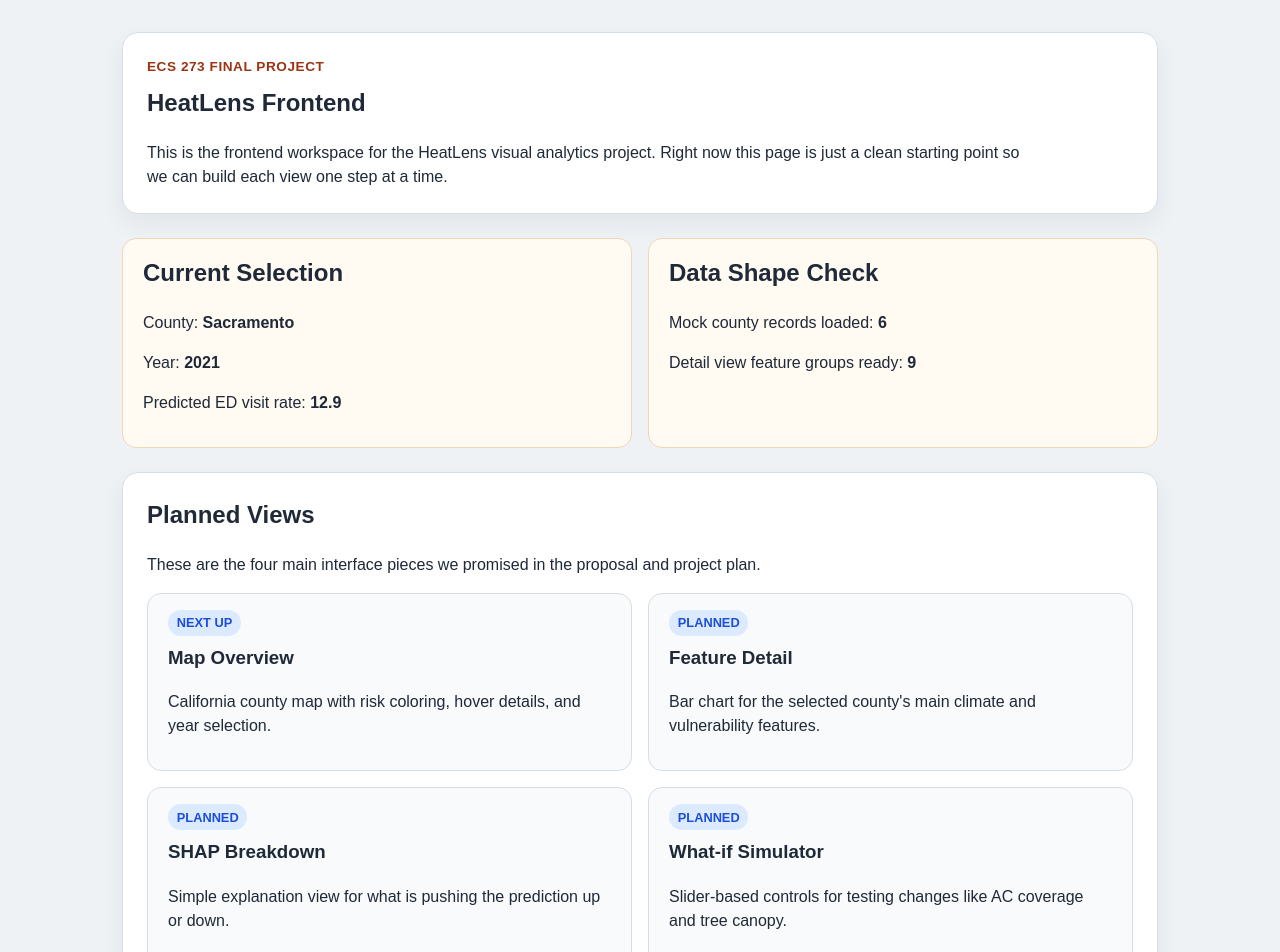
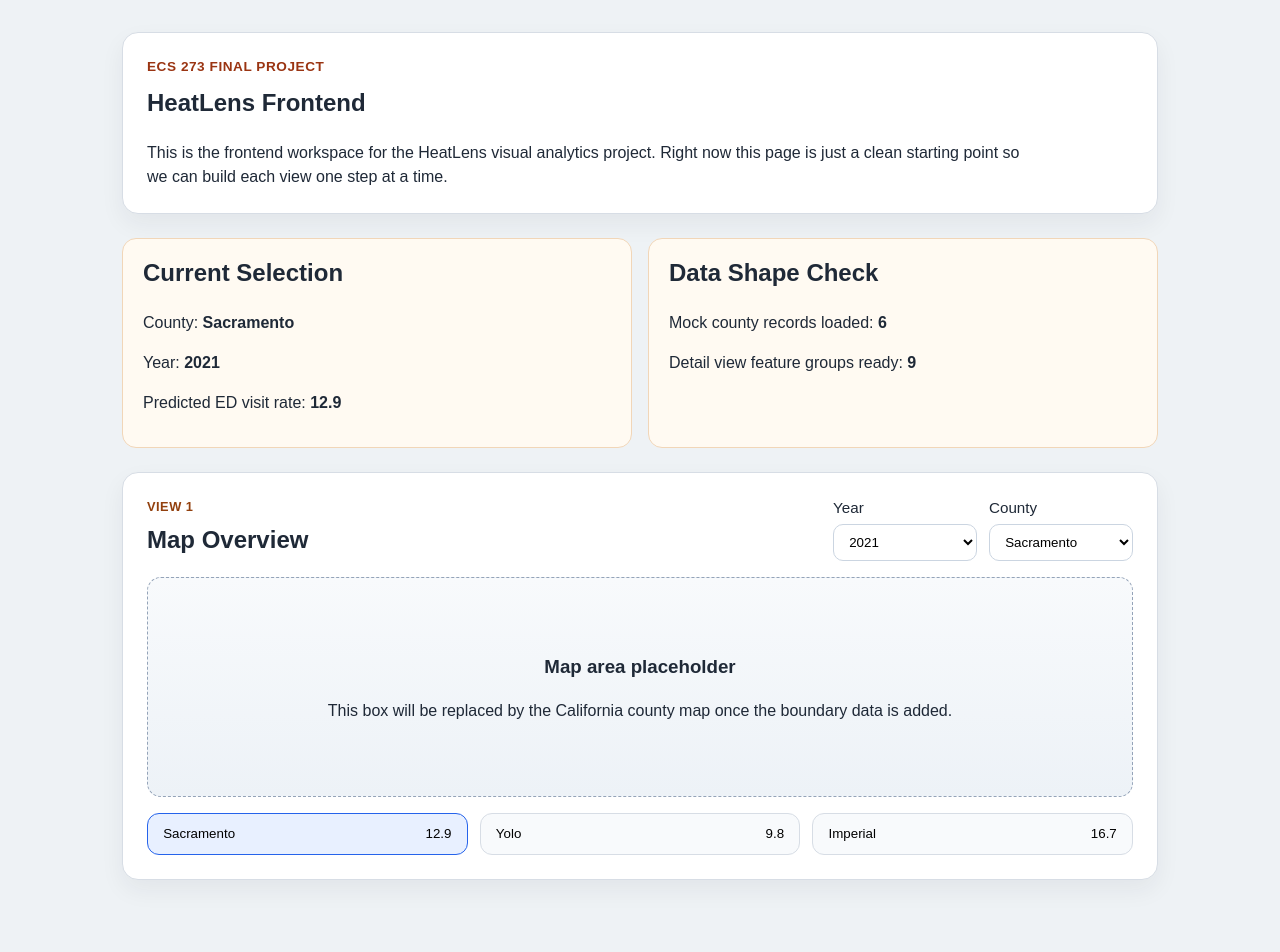
Before and after one commit to yanliang1439/heatlens-ecs273, a React (Vite) app in the folder frontend/heatlens-ui/: page / in a window 1280 px wide. Shown: the top 952 px of the page. Built offline with nearby package versions, Linux system fonts and the light colour scheme; the HTML template or start-up script is replaced by a standard one.

Commit message:
feat: add map overview scaffold and controls

```diff
--- a/frontend/heatlens-ui/src/App.tsx
+++ b/frontend/heatlens-ui/src/App.tsx
@@ -1,39 +1,7 @@
 import { useState } from "react";
-import ViewCard from "./components/ViewCard";
 import { countyDetailMock, countySummariesMock } from "./data/mockData";
 import type { AppSelection } from "./types/stateTypes";
-import type { ViewSummary } from "./types/viewTypes";
-
-const plannedViews: ViewSummary[] = [
-  {
-    id: "map-overview",
-    title: "Map Overview",
-    status: "next up",
-    description:
-      "California county map with risk coloring, hover details, and year selection.",
-  },
-  {
-    id: "feature-detail",
-    title: "Feature Detail",
-    status: "planned",
-    description:
-      "Bar chart for the selected county's main climate and vulnerability features.",
-  },
-  {
-    id: "shap-breakdown",
-    title: "SHAP Breakdown",
-    status: "planned",
-    description:
-      "Simple explanation view for what is pushing the prediction up or down.",
-  },
-  {
-    id: "what-if-simulator",
-    title: "What-if Simulator",
-    status: "planned",
-    description:
-      "Slider-based controls for testing changes like AC coverage and tree canopy.",
-  },
-];
+import MapOverview from "./views/MapOverview";
 
 function App() {
   const defaultSelection: AppSelection = {
@@ -41,7 +9,7 @@ function App() {
     selectedYear: countySummariesMock[0].year,
   };
 
-  const [selection] = useState<AppSelection>(defaultSelection);
+  const [selection, setSelection] = useState<AppSelection>(defaultSelection);
 
   // Keeping this lookup close to App for now makes the early state flow easier
   // to follow before we split more logic into separate files.
@@ -54,6 +22,25 @@ function App() {
 
   if (!selectedCounty) {
     return <main className="app-shell">Selection could not be loaded.</main>;
+  }
+
+  function handleCountyChange(nextCountyFips: string) {
+    setSelection((currentSelection) => ({
+      ...currentSelection,
+      selectedCountyFips: nextCountyFips,
+    }));
+  }
+
+  function handleYearChange(nextYear: number) {
+    const firstCountyInYear = countySummariesMock.find((county) => {
+      return county.year === nextYear;
+    });
+
+    setSelection({
+      selectedYear: nextYear,
+      selectedCountyFips:
+        firstCountyInYear?.countyFips ?? defaultSelection.selectedCountyFips,
+    });
   }
 
   return (
@@ -98,21 +85,13 @@ function App() {
         </div>
       </section>
 
-      <section className="views-panel">
-        <div className="section-heading">
-          <h2>Planned Views</h2>
-          <p>
-            These are the four main interface pieces we promised in the
-            proposal and project plan.
-          </p>
-        </div>
-
-        <div className="view-grid">
-          {plannedViews.map((view) => (
-            <ViewCard key={view.id} view={view} />
-          ))}
-        </div>
-      </section>
+      <MapOverview
+        countySummaries={countySummariesMock}
+        selectedCountyFips={selection.selectedCountyFips}
+        selectedYear={selection.selectedYear}
+        onCountyChange={handleCountyChange}
+        onYearChange={handleYearChange}
+      />
     </main>
   );
 }
--- /dev/null
+++ b/frontend/heatlens-ui/src/components/CountySelect.tsx
@@ -0,0 +1,32 @@
+type CountyOption = {
+  countyFips: string;
+  countyName: string;
+};
+
+type CountySelectProps = {
+  counties: CountyOption[];
+  selectedCountyFips: string;
+  onChange: (countyFips: string) => void;
+};
+
+function CountySelect(props: CountySelectProps) {
+  const { counties, selectedCountyFips, onChange } = props;
+
+  return (
+    <label className="control-group">
+      <span>County</span>
+      <select
+        value={selectedCountyFips}
+        onChange={(event) => onChange(event.target.value)}
+      >
+        {counties.map((county) => (
+          <option key={county.countyFips} value={county.countyFips}>
+            {county.countyName}
+          </option>
+        ))}
+      </select>
+    </label>
+  );
+}
+
+export default CountySelect;
--- /dev/null
+++ b/frontend/heatlens-ui/src/components/YearSelect.tsx
@@ -0,0 +1,27 @@
+type YearSelectProps = {
+  years: number[];
+  selectedYear: number;
+  onChange: (year: number) => void;
+};
+
+function YearSelect(props: YearSelectProps) {
+  const { years, selectedYear, onChange } = props;
+
+  return (
+    <label className="control-group">
+      <span>Year</span>
+      <select
+        value={selectedYear}
+        onChange={(event) => onChange(Number(event.target.value))}
+      >
+        {years.map((year) => (
+          <option key={year} value={year}>
+            {year}
+          </option>
+        ))}
+      </select>
+    </label>
+  );
+}
+
+export default YearSelect;
--- a/frontend/heatlens-ui/src/index.css
+++ b/frontend/heatlens-ui/src/index.css
@@ -26,7 +26,7 @@ body {
 }
 
 .hero-panel,
-.views-panel {
+.view-panel {
   background: #ffffff;
   border: 1px solid #d7dde5;
   border-radius: 16px;
@@ -73,38 +73,87 @@ body {
   padding: 1rem 1.25rem;
 }
 
-.section-heading {
+.view-panel {
+  margin-bottom: 1.5rem;
+}
+
+.panel-header {
+  display: flex;
+  justify-content: space-between;
+  gap: 1rem;
+  align-items: flex-start;
   margin-bottom: 1rem;
 }
 
-.section-heading p {
-  margin-bottom: 0;
+.panel-header h2 {
+  margin: 0;
 }
 
-.view-grid {
-  display: grid;
-  grid-template-columns: repeat(2, minmax(0, 1fr));
-  gap: 1rem;
+.panel-tag {
+  margin-top: 0;
+  margin-bottom: 0.35rem;
+  font-size: 0.8rem;
+  font-weight: 700;
+  letter-spacing: 0.04em;
+  text-transform: uppercase;
+  color: #92400e;
 }
 
-.view-card {
-  background: #f8fafc;
-  border: 1px solid #d7dde5;
-  border-radius: 14px;
-  padding: 1rem 1.25rem;
+.control-row {
+  display: flex;
+  gap: 0.75rem;
+  flex-wrap: wrap;
 }
 
-.view-status {
-  display: inline-block;
-  margin-top: 0;
-  margin-bottom: 0.5rem;
-  padding: 0.2rem 0.55rem;
-  border-radius: 999px;
-  background: #dbeafe;
-  color: #1d4ed8;
-  font-size: 0.8rem;
-  font-weight: 700;
-  text-transform: uppercase;
+.control-group {
+  display: flex;
+  flex-direction: column;
+  gap: 0.25rem;
+  font-size: 0.95rem;
+}
+
+.control-group select {
+  min-width: 9rem;
+  padding: 0.55rem 0.7rem;
+  border: 1px solid #cbd5e1;
+  border-radius: 10px;
+  background: #ffffff;
+}
+
+.map-placeholder {
+  min-height: 220px;
+  display: grid;
+  place-items: center;
+  margin-bottom: 1rem;
+  border: 1px dashed #94a3b8;
+  border-radius: 14px;
+  background: linear-gradient(180deg, #f8fafc, #edf2f7);
+  text-align: center;
+  padding: 1rem;
+}
+
+.county-list {
+  display: grid;
+  grid-template-columns: repeat(3, minmax(0, 1fr));
+  gap: 0.75rem;
+}
+
+.county-row {
+  display: flex;
+  justify-content: space-between;
+  gap: 0.75rem;
+  width: 100%;
+  padding: 0.8rem 0.95rem;
+  border: 1px solid #d7dde5;
+  border-radius: 12px;
+  background: #f8fafc;
+  text-align: left;
+  cursor: pointer;
+}
+
+.county-row.selected {
+  border-color: #2563eb;
+  background: #e8f0ff;
 }
 
 @media (max-width: 700px) {
@@ -113,7 +162,11 @@ body {
   }
 
   .status-grid,
-  .view-grid {
+  .county-list {
     grid-template-columns: 1fr;
   }
+
+  .panel-header {
+    flex-direction: column;
+  }
 }
--- /dev/null
+++ b/frontend/heatlens-ui/src/views/MapOverview.tsx
@@ -0,0 +1,89 @@
+import CountySelect from "../components/CountySelect";
+import YearSelect from "../components/YearSelect";
+import type { CountySummaryRecord } from "../types/dataTypes";
+
+type MapOverviewProps = {
+  countySummaries: CountySummaryRecord[];
+  selectedCountyFips: string;
+  selectedYear: number;
+  onCountyChange: (countyFips: string) => void;
+  onYearChange: (year: number) => void;
+};
+
+function MapOverview(props: MapOverviewProps) {
+  const {
+    countySummaries,
+    selectedCountyFips,
+    selectedYear,
+    onCountyChange,
+    onYearChange,
+  } = props;
+
+  const yearOptions = Array.from(
+    new Set(countySummaries.map((county) => county.year))
+  ).sort();
+
+  const countyOptions = countySummaries
+    .filter((county) => county.year === selectedYear)
+    .map((county) => ({
+      countyFips: county.countyFips,
+      countyName: county.countyName,
+    }));
+
+  const visibleCounties = countySummaries.filter((county) => {
+    return county.year === selectedYear;
+  });
+
+  return (
+    <section className="view-panel">
+      <div className="panel-header">
+        <div>
+          <p className="panel-tag">View 1</p>
+          <h2>Map Overview</h2>
+        </div>
+        <div className="control-row">
+          <YearSelect
+            years={yearOptions}
+            selectedYear={selectedYear}
+            onChange={onYearChange}
+          />
+          <CountySelect
+            counties={countyOptions}
+            selectedCountyFips={selectedCountyFips}
+            onChange={onCountyChange}
+          />
+        </div>
+      </div>
+
+      <div className="map-placeholder">
+        <div>
+          <h3>Map area placeholder</h3>
+          <p>
+            This box will be replaced by the California county map once the
+            boundary data is added.
+          </p>
+        </div>
+      </div>
+
+      <div className="county-list">
+        {visibleCounties.map((county) => {
+          const isSelected = county.countyFips === selectedCountyFips;
+
+          return (
+            <button
+              key={`${county.countyFips}-${county.year}`}
+              type="button"
+              className={isSelected ? "county-row selected" : "county-row"}
+              onClick={() => onCountyChange(county.countyFips)}
+            >
+              <span>{county.countyName}</span>
+              <span>{county.predictedEdRate.toFixed(1)}</span>
+            </button>
+          );
+        })}
+      </div>
+    </section>
+  );
+}
+
+export default MapOverview;
```
